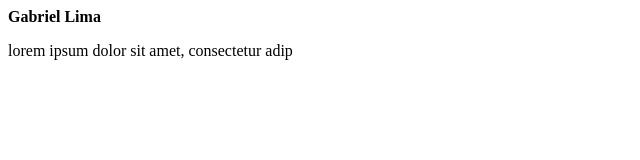
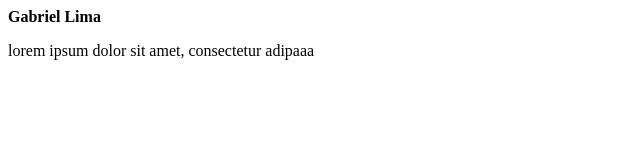
Before and after one commit to gabriel-lima258/Ignite-Feed, a React (Vite) app: page / in a window 1280 px wide. Shown: the top 160 px of the page, without its empty margins (0-640 px from the left). Built offline with nearby package versions, Linux system fonts and the light colour scheme.

Commit message:
first commit

```diff
--- a/src/App.jsx
+++ b/src/App.jsx
@@ -4,7 +4,7 @@ export function App() {
   return (
     <Post
       author="Gabriel Lima"
-      content="lorem ipsum dolor sit amet, consectetur adip"
+      content="lorem ipsum dolor sit amet, consectetur adipaaa"
     />
   )
 }
```
